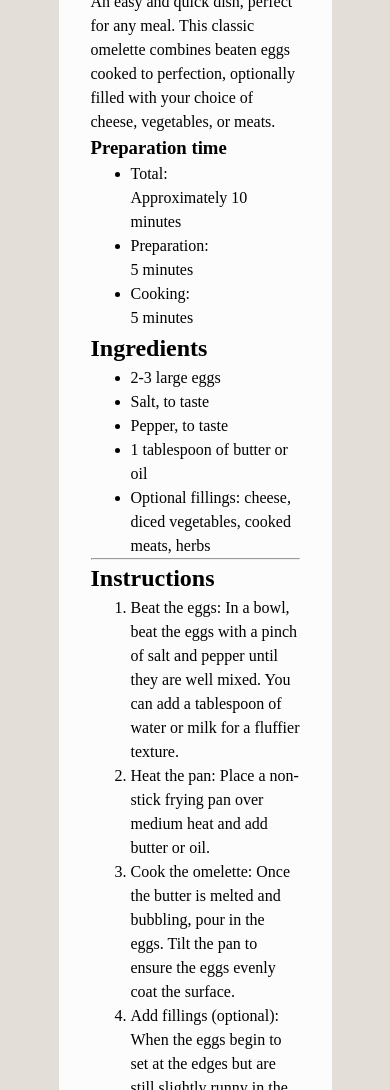
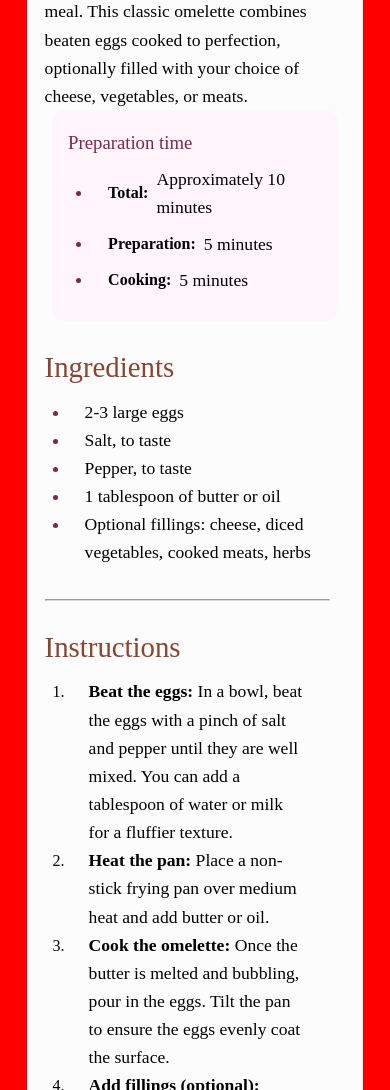
Before and after one commit to apradaglez/recipe-page-main, a plain HTML site: page index.html in a window 390 px wide. Shown: the part 282-1372 px from the top of the page. Drawn offline with Linux system fonts and the light colour scheme; files whose address does not match are found by name.

Commit message:
version mobile, with some aspect of view pending to solve

```diff
--- a/assets/css/styles.css
+++ b/assets/css/styles.css
@@ -1,5 +1,7 @@
 :root {
   --clr-white: hsl(0, 0%, 99%);
+  --clr-black: hsl(0, 0%, 0%);
+  --clr-grey: rgba(170, 168, 168, 0.437);
   --clr-stone100: hsl(30, 18%, 87%);
   --clr-stone600: hsl(30, 10%, 34%);
   --clr-stone000: hsl(24, 5%, 18%);
@@ -20,25 +22,23 @@
   --desktop: 1440px;
 }
 
-
 @font-face {
   font-family: Young-serif;
   src: url(../fonts/young-serif/YoungSerif-Regular.ttf) format(truetype),
-    url(../fonts/young-serif/YoungSerif-Regular.woff2) format(woff);
+    url(../fonts/young-serif/YoungSerif-Regular.woff2) format(woff2);
   font-display: swap;
 }
 
 @font-face {
   font-family: Outfit;
   src: url(../fonts/outfit/Outfit-VariableFont_wght.ttf) format(truetype),
-    url(../fonts/outfit/Outfit-VariableFont_wght.woff2) format(woff);
+    url(../fonts/outfit/Outfit-VariableFont_wght.woff2) format(woff2);
   font-display: swap;
 }
 
-body {
+.body {
   font-family: var(--ff-outfit);
   font-size: var(--fs-body);
-    /* max-height: 100vh; */
   background-color: var(--clr-stone100);
 }
 
@@ -47,47 +47,178 @@ body {
   width: 100%;
 }
 
-
-
 .container {
-    padding: 2rem;
+  padding: 1.1rem;
 }
 
-.image-recipe__figure {
-    width: 100vw;
+.image-recipe__img {
+  width: 100%;
 }
 
 .recipe-title__h1 {
   font-size: 2rem;
 }
 
-
 .recipe-title__h1,
 .title__h2 {
   font-family: var(--ff-young-serif);
-    font-weight: var(--fw-600);
+  font-weight: var(--fw-400);
+  margin-bottom: 1rem;
+  line-height: 1;
+}
+
+p,
+.recipe-resume__p {
+  font-family: var(--ff-outfit);
+  font-size: 1.1rem;
+  font-weight: var(--fw-400);
+  font-weight: lighter;
+  line-height: 1.6;
+}
+
+.time-to-cook__article {
+  width: 95%;
+  margin: 0 auto;
+  background-color: var(--clr-rose50);
+  padding: 1.2rem 1rem;
+  /* margin: 2rem 0; */
+  border-radius: 0.8rem;
+  -webkit-border-radius: 0.8rem;
+  -moz-border-radius: 0.8rem;
+  -ms-border-radius: 0.8rem;
+  -o-border-radius: 0.8rem;
+}
+
+.time-to-cook__h3 {
+  color: var(--clr-rose800);
+  font-weight: 400;
+  border-radius: 0.8rem;
+  -webkit-border-radius: 0.8rem;
+  -moz-border-radius: 0.8rem;
+  -ms-border-radius: 0.8rem;
+  -o-border-radius: 0.8rem;
+}
+
+.time-to-cook-list__ul,
+.unorder-list {
+  padding-left: 1.5rem;
+}
+
+.flex-row {
+  display: flex;
+  align-items: center;
+}
+
+.unorder-list__li::marker,
+.unorder-list,
+.order-list {
+  color: var(--clr-rose800);
+}
+
+.unorder-list__li {
+  margin: .5rem 0;
+  color: var(--clr-black);
+}
+
+.unorder-list span {
+  font-weight: var(--fw-700);
+  margin: 0 0.5rem 0 1rem;
+  color: var(--clr-black);
+}
+
+.title__h2 {
+    color: var(--clr-brown800);
+    font-size: 1.8rem;
+}
+
+.ingredients-item__li p {
+    color: var(--clr-black);
+    margin-left: 1rem;
+}
+
+hr {
+    border-bottom: 1px solid var(--clr-grey);
+    width: 95%;
+}
+
+.ingredients-container,
+.ingredients-instructions-container,
+.nutrition-container {
+    margin: 2rem 0;
+}
+
+.order-list {
+    list-style-type: decimal;
+    margin-left: -1rem;
+    list-style-position: outside;
+    padding-right: 2.5em;
+}
+
+.instructions-item__li {
+    color: var(--clr-black);
+    padding-left: 1.25rem;
 }
 
 
+.instructions-item__li span {
+    font-weight: var(--fw-700);
+    color: var(--clr-black);
+}
 
+.nutrition-table {
+  display: grid;
+  gap: 1rem;
+}
+
+.nutrition-table-row {
+  display: flex;
+  justify-content: center;
+  border-bottom: .1rem solid var(--clr-grey);
+}
+
+.col-description,
+.col-quantity {
+  width: 40%;
+}
+/*
 .attribution {
     font-size: 11px; text-align: center;
 }
 .attribution a {
     color: hsl(228, 45%, 44%);
+} */
+
+/*
+
+
+@media (width >= 375px) {
+
+    .body {
+        display: grid;
+        place-content: center;
     }
 
 
-@media (width > 375px) {
-
     .wrapp {
-        width: min(44em, 70%);
+        width: max(23.44em, 35%);
         margin-inline: auto;
         padding: 2rem;
+        border-radius: 1rem;
+        -webkit-border-radius: 1rem;
+        -moz-border-radius: 1rem;
+        -ms-border-radius: 1rem;
+        -o-border-radius: 1rem;
+        -webkit-border-radius: 1;
 }
 
     .image-recipe__img {
         width: 100%;
+        margin-bottom: 2rem;
+        border-radius: .6rem;
+        -webkit-border-radius: .6rem;
+        -moz-border-radius: .6rem;
+        -ms-border-radius: .6rem;
+        -o-border-radius: .6rem;
 }
 
     .container {
@@ -95,4 +226,20 @@ body {
     }
 
 
+}  */
+
+@media ( width > 23.44rem ) {
+
+  .body {
+    background-color: red;
+    height: 100vh;
+    width: 100vw;
   }
+
+  .wrapp {
+    width: clamp(21rem, 10% + 2rem, 33%);
+    margin-inline: auto;
+
+  }
+
+}
--- a/index.html
+++ b/index.html
@@ -12,7 +12,7 @@
 
 </head>
 
-<body>
+<body class="body">
 
   <main class="wrapp">
 
@@ -33,18 +33,24 @@
           Preparation time
         </h3>
 
-        <ul class="time-to-cook-list__ul">
-          <li class="time-to-cook-item__li">
+        <ul class="unorder-list">
+          <li class="unorder-list__li">
+            <div class="flex-row">
               <span>Total:</span>
               <p>Approximately 10 minutes</p>
+            </div>
           </li>
-          <li class="time-to-cook-item__li">
+          <li class="unorder-list__li">
+            <div class="flex-row">
               <span>Preparation:</span>
               <p>5 minutes</p>
+            </div>
           </li>
-          <li class="time-to-cook-item__li">
+          <li class="unorder-list__li">
+            <div class="flex-row">
               <span>Cooking:</span>
               <p>5 minutes</p>
+            </div>
           </li>
         </ul>
 
@@ -58,19 +64,19 @@
 
         <ul class="unorder-list">
           <li class="ingredients-item__li">
-            2-3 large eggs
+            <p>2-3 large eggs</p>
           </li>
           <li class="ingredients-item__li">
-            Salt, to taste
+            <p>Salt, to taste</p>
           </li>
           <li class="ingredients-item__li">
-            Pepper, to taste
+            <p>Pepper, to taste</p>
           </li>
           <li class="ingredients-item__li">
-            1 tablespoon of butter or oil
+            <p>1 tablespoon of butter or oil</p>
           </li>
           <li class="ingredients-item__li">
-            Optional fillings: cheese, diced vegetables, cooked meats, herbs
+            <p>Optional fillings: cheese, diced vegetables, cooked meats, herbs</p>
           </li>
         </ul>
 
@@ -87,40 +93,42 @@
         <ol class="order-list">
 
           <li class="instructions-item__li">
-            <span>Beat the eggs:</span> In a bowl, beat the eggs with a pinch of salt and pepper until they are well
+            <p><span>Beat the eggs:</span>  In a bowl, beat the eggs with a pinch of salt and pepper until they are well
               mixed.
-            You can add a tablespoon of water or milk for a fluffier texture.
+              You can add a tablespoon of water or milk for a fluffier texture.</p>
           </li>
 
           <li class="instructions-item__li">
-            <span>Heat the pan:</span> Place a non-stick frying pan over medium heat and add butter or oil.
+            <p><span>Heat the pan:</span> Place a non-stick frying pan over medium heat and add butter or oil.</p>
           </li>
 
           <li class="instructions-item__li">
-            <span>Cook the omelette:</span> Once the butter is melted and bubbling, pour in the eggs. Tilt the pan to
+            <p><span>Cook the omelette:</span> Once the butter is melted and bubbling, pour in the eggs. Tilt the pan to
             ensure
-            the eggs evenly coat the surface.
+            the eggs evenly coat the surface.</p>
           </li>
 
           <li class="instructions-item__li">
-            <span>Add fillings (optional):</span> When the eggs begin to set at the edges but are still slightly runny
+            <p><span>Add fillings (optional):</span> When the eggs begin to set at the edges but are still slightly runny
             in
             the
-            middle, sprinkle your chosen fillings over one half of the omelette.
+            middle, sprinkle your chosen fillings over one half of the omelette.</p>
           </li>
 
           <li class="instructions-item__li">
-            <span>Fold and serve:</span> As the omelette continues to cook, carefully lift one edge and fold it over the
-            fillings. Let it cook for another minute, then slide it onto a plate.
+            <p><span>Fold and serve:</span> As the omelette continues to cook, carefully lift one edge and fold it over the
+            fillings. Let it cook for another minute, then slide it onto a plate.</p>
           </li>
 
           <li class="instructions-item__li">
-            <span>Enjoy:</span> Serve hot, with additional salt and pepper if needed.
+            <p><span>Enjoy:</span> Serve hot, with additional salt and pepper if needed.</p>
           </li>
 
         </ol>
 
       </section>
+
+      <hr>
 
       <section class="nutrition-container">
 
@@ -135,23 +143,23 @@
         <div class="nutrition-table">
 
           <div class="nutrition-table-row">
-            <div class="col-description">Calories</div>
-            <div class="col-quantity">277kcal</div>
+            <div class="col-description"><p>Calories</p></div>
+            <div class="col-quantity"><p>277kcal</p></div>
           </div>
 
           <div class="nutrition-table-row">
-            <div class="col-description">Carbs</div>
-            <div class="col-quantity">0g</div>
+            <div class="col-description"><p>Carbs</p></div>
+            <div class="col-quantity"><p>0g</p></div>
           </div>
 
           <div class="nutrition-table-row">
-            <div class="col-description">Protein</div>
-            <div class="col-quantity">20g</div>
+            <div class="col-description"><p>Protein</p></div>
+            <div class="col-quantity"><p>20g</p></div>
           </div>
 
           <div class="nutrition-table-row">
-            <div class="col-description">Fat</div>
-            <div class="col-quantity">22g</div>
+            <div class="col-description"><p>Fat</p></div>
+            <div class="col-quantity"><p>22g</p></div>
           </div>
 
         </div>
```
Lines whose indentation alone changed are shown as unchanged.
